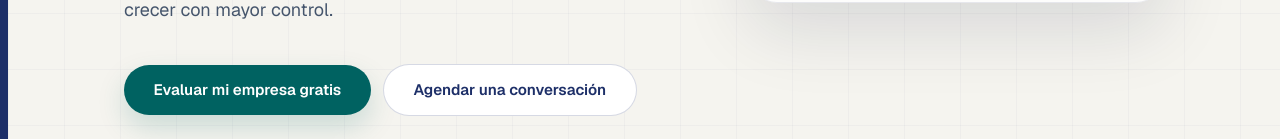
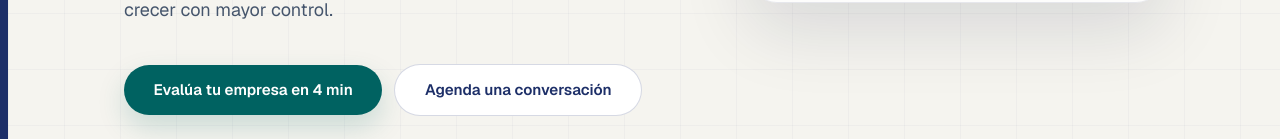
Before and after one commit to EmphaticoOnline/emphasys-web, a Next.js app: page / in a window 1280 px wide. Shown: the part 661-800 px from the top of the page. Built offline with nearby package versions, Linux system fonts and the light colour scheme.

Commit message:
deploy auto

```diff
--- a/components/Hero.tsx
+++ b/components/Hero.tsx
@@ -27,7 +27,7 @@ const Hero = () => {
 
           <div className="mt-10 flex flex-col items-start gap-3 sm:flex-row sm:flex-wrap sm:items-center">
             <Link href="/evaluacion-empresarial" className="btn-primary">
-              Evaluar mi empresa gratis
+              Evalúa tu empresa en 4 min
             </Link>
             <a
               href="https://wa.me/523325905090?text=Hola%2C%20quiero%20conversar%20sobre%20lo%20que%20est%C3%A1%20pasando%20en%20mi%20empresa.%20%C2%BFPodemos%20revisar%20mi%20caso%3F"
@@ -35,7 +35,7 @@ const Hero = () => {
               rel="noreferrer"
               className="btn-ghost"
             >
-              Agendar una conversación
+              Agenda una conversación
             </a>
           </div>
         </div>
```
